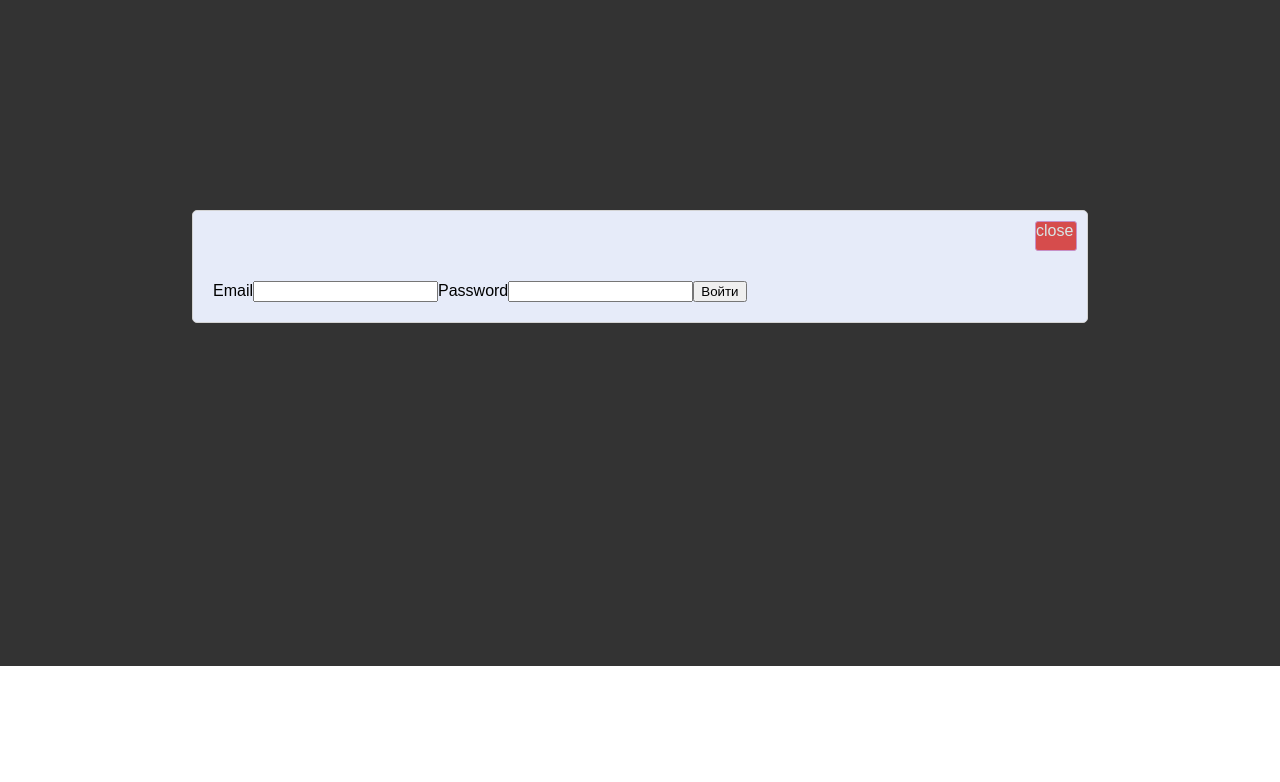
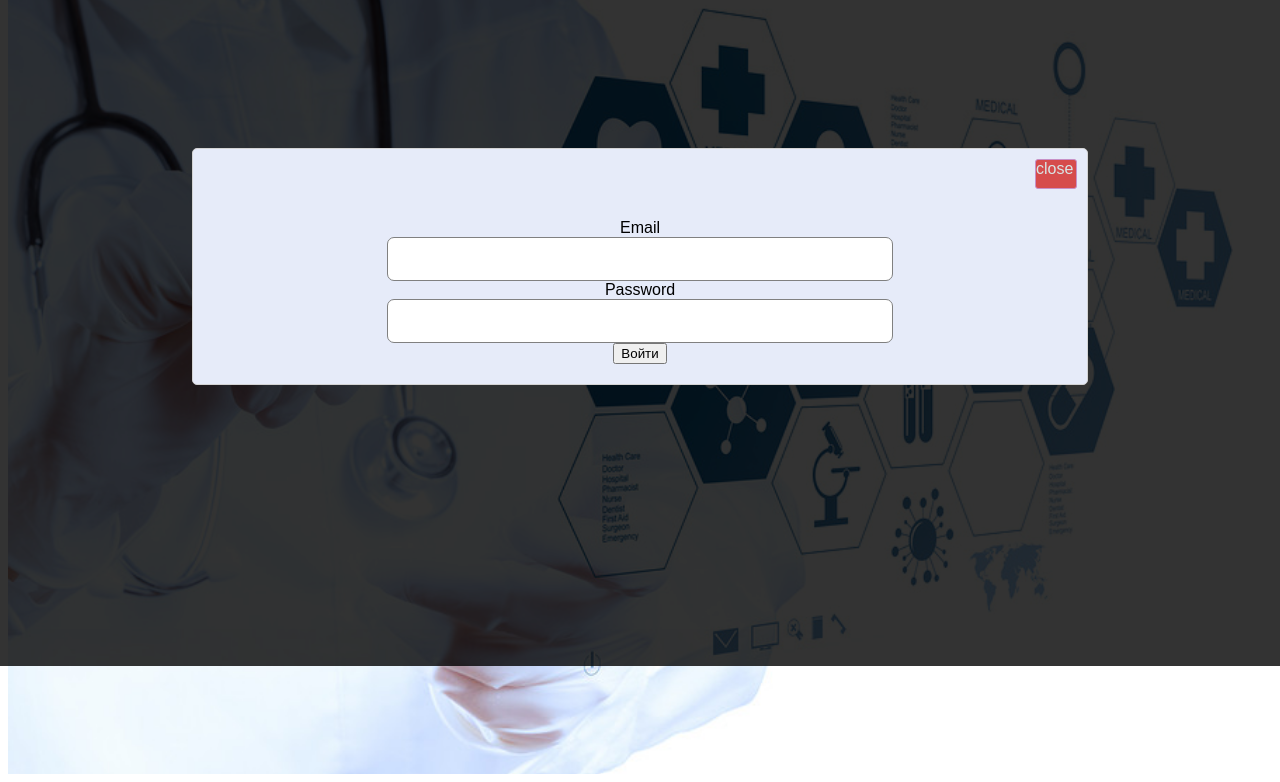
Before and after one commit to lerainit/cards-deploy, a website with bundled scripts: page source/index.html in a window 1280 px wide. Both pictures are taken after a click on the button "Войти". Shown: the part 134-916 px from the top of the page. Before the commit the page ends 800 px from the top, so only its background shows below. Built offline with nearby package versions, Linux system fonts and the light colour scheme.

Commit message:
fix :update styles

```diff
--- a/source/classes/login.js
+++ b/source/classes/login.js
@@ -29,6 +29,7 @@ class Login extends Modal {
         this.passwordInputLabel.innerHTML = 'Password'
         this._submitButton.type = 'submit'
         this._submitButton.value = 'Войти'
+        this.form.classList.add('login_form')
         this._mainContainer.append(this.form)
         this.form.append(this.emailInputLabel)
         this.form.append(this.emailInput)
--- a/source/styles.css
+++ b/source/styles.css
@@ -68,7 +68,7 @@ header{
     background: url(./img/bg1.jpeg)center no-repeat;
     background-attachment: fixed;
     width: 100%;
-    height: 100%;
+    height: 100vH;
     background-size: cover;
     margin: 0 auto;
     position: relative;
@@ -270,3 +270,20 @@ header{
     background-color: #ee5555;
 
 }
+.login_form {
+    display: flex;
+    flex-direction: column;
+    align-items: center;
+}
+#password{
+    width: 500px;
+    height: 40px;
+    border-radius: 7px;
+    border: 0.5px solid grey;
+}
+#email{
+    width: 500px;
+    height: 40px;
+    border-radius: 7px;
+    border: 0.5px solid grey;
+}
```
